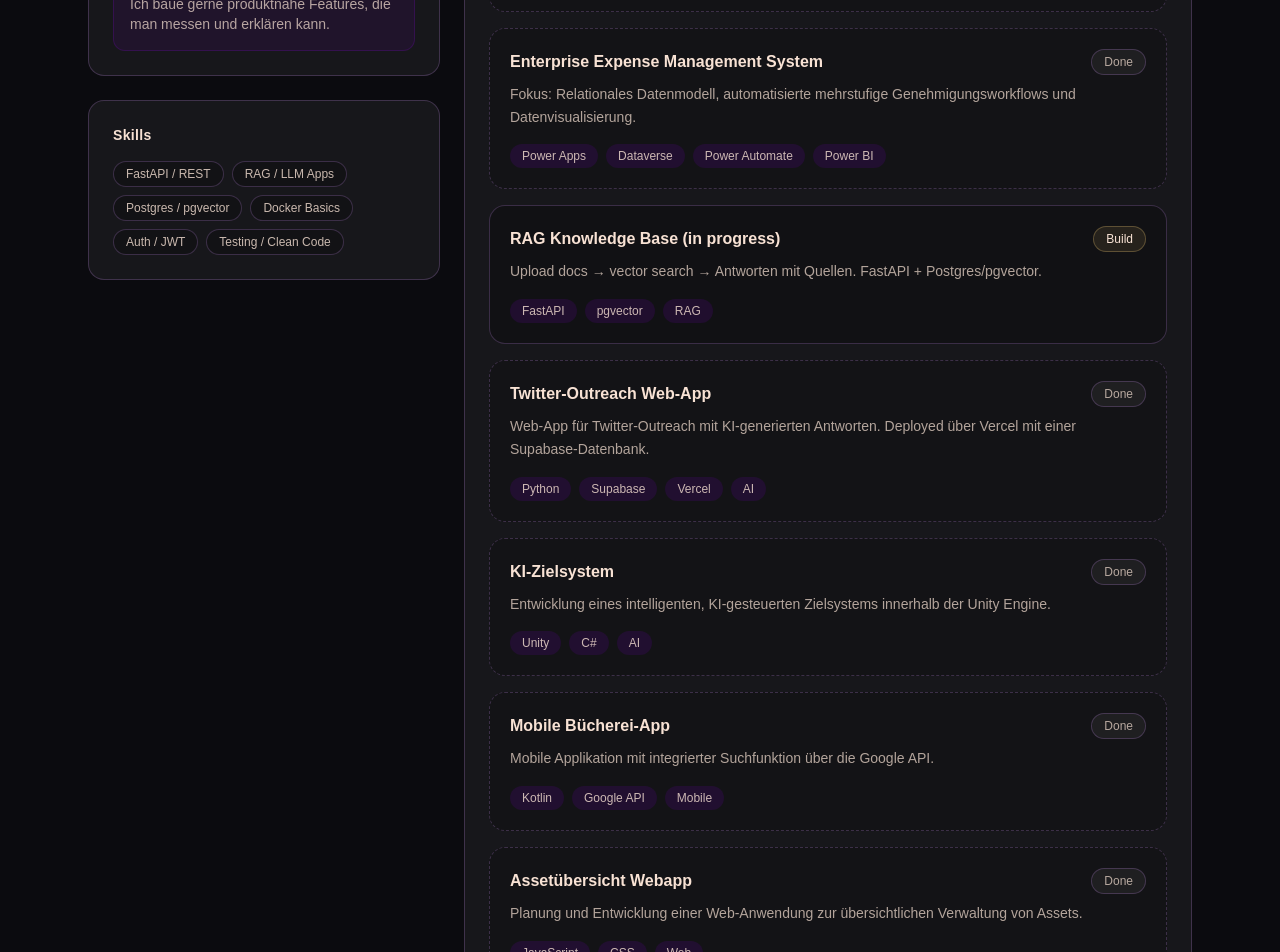
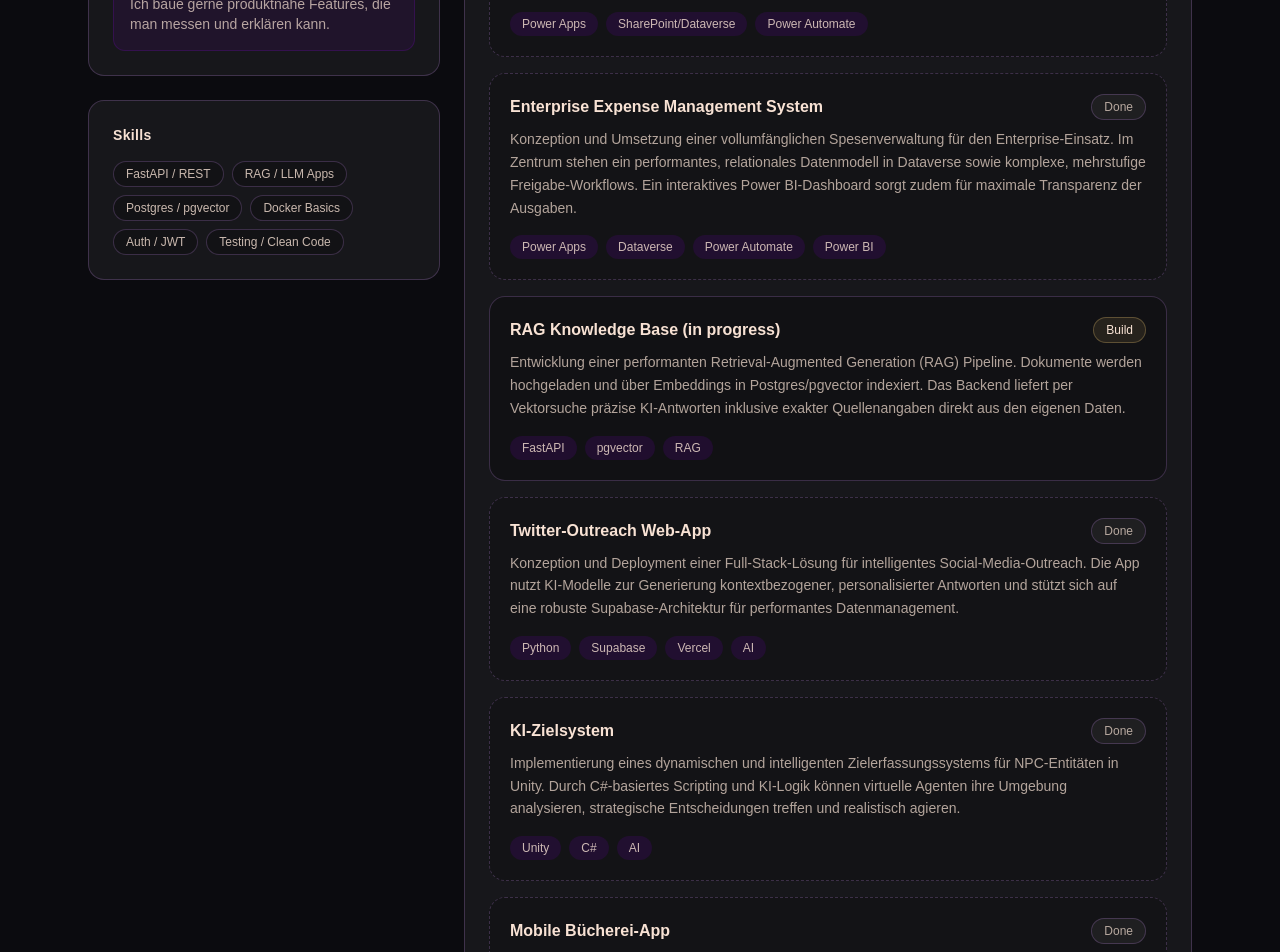
Before and after one commit to faender/faender.dev, a Next.js app: page / in a window 1280 px wide. Shown: the part 800-1752 px from the top of the page. Built offline with nearby package versions, Linux system fonts and the light colour scheme.

Commit message:
angepasst neu

```diff
--- a/src/app/page.tsx
+++ b/src/app/page.tsx
@@ -18,49 +18,53 @@ export default function Home() {
   ];
 
   const projects = [
-  {
+    {
       title: "Low-Code Asset Management System",
       status: "Done",
       description:
-        "Fokus: Benutzerfreundliches Frontend (Canvas App) und einfache Prozessautomatisierung.",
+        "Entwicklung eines modernen, intuitiven Frontends als Canvas App für die nahtlose Verwaltung von Unternehmens-Assets. Durch die gezielte Integration von Power Automate konnten ehemals manuelle Prozesse effizient automatisiert und Fehlerquellen drastisch minimiert werden.",
       highlights: ["Power Apps", "SharePoint/Dataverse", "Power Automate"],
     },
     {
       title: "Enterprise Expense Management System",
       status: "Done",
       description:
-        "Fokus: Relationales Datenmodell, automatisierte mehrstufige Genehmigungsworkflows und Datenvisualisierung.",
+        "Konzeption und Umsetzung einer vollumfänglichen Spesenverwaltung für den Enterprise-Einsatz. Im Zentrum stehen ein performantes, relationales Datenmodell in Dataverse sowie komplexe, mehrstufige Freigabe-Workflows. Ein interaktives Power BI-Dashboard sorgt zudem für maximale Transparenz der Ausgaben.",
       highlights: ["Power Apps", "Dataverse", "Power Automate", "Power BI"],
     },
     {
       title: "RAG Knowledge Base (in progress)",
       status: "Build",
       description:
-        "Upload docs → vector search → Antworten mit Quellen. FastAPI + Postgres/pgvector.",
+        "Entwicklung einer performanten Retrieval-Augmented Generation (RAG) Pipeline. Dokumente werden hochgeladen und über Embeddings in Postgres/pgvector indexiert. Das Backend liefert per Vektorsuche präzise KI-Antworten inklusive exakter Quellenangaben direkt aus den eigenen Daten.",
       highlights: ["FastAPI", "pgvector", "RAG"],
     },
     {
       title: "Twitter-Outreach Web-App",
       status: "Done",
-      description: "Web-App für Twitter-Outreach mit KI-generierten Antworten. Deployed über Vercel mit einer Supabase-Datenbank.",
+      description:
+        "Konzeption und Deployment einer Full-Stack-Lösung für intelligentes Social-Media-Outreach. Die App nutzt KI-Modelle zur Generierung kontextbezogener, personalisierter Antworten und stützt sich auf eine robuste Supabase-Architektur für performantes Datenmanagement.",
       highlights: ["Python", "Supabase", "Vercel", "AI"],
     },
     {
       title: "KI-Zielsystem",
       status: "Done",
-      description: "Entwicklung eines intelligenten, KI-gesteuerten Zielsystems innerhalb der Unity Engine.",
+      description:
+        "Implementierung eines dynamischen und intelligenten Zielerfassungssystems für NPC-Entitäten in Unity. Durch C#-basiertes Scripting und KI-Logik können virtuelle Agenten ihre Umgebung analysieren, strategische Entscheidungen treffen und realistisch agieren.",
       highlights: ["Unity", "C#", "AI"],
     },
     {
       title: "Mobile Bücherei-App",
       status: "Done",
-      description: "Mobile Applikation mit integrierter Suchfunktion über die Google API.",
+      description:
+        "Entwicklung einer nativen Android-Applikation in Kotlin zur digitalen Katalogisierung und Verwaltung von Büchern. Ein besonderes Highlight ist die nahtlose Anbindung der Google Books API für eine smarte, echtzeitfähige Such- und Auto-Complete-Funktion.",
       highlights: ["Kotlin", "Google API", "Mobile"],
     },
     {
       title: "Assetübersicht Webapp",
       status: "Done",
-      description: "Planung und Entwicklung einer Web-Anwendung zur übersichtlichen Verwaltung von Assets.",
+      description:
+        "Entwicklung eines interaktiven Web-Dashboards zur strukturierten Erfassung und Nachverfolgung von Inventar. Besonderer Fokus lag auf einer responsiven und nutzerfreundlichen UI, die es Anwendern ermöglicht, auch bei großen Datenmengen schnell den Überblick zu behalten.",
       highlights: ["JavaScript", "CSS", "Web"],
     },
   ];
```
